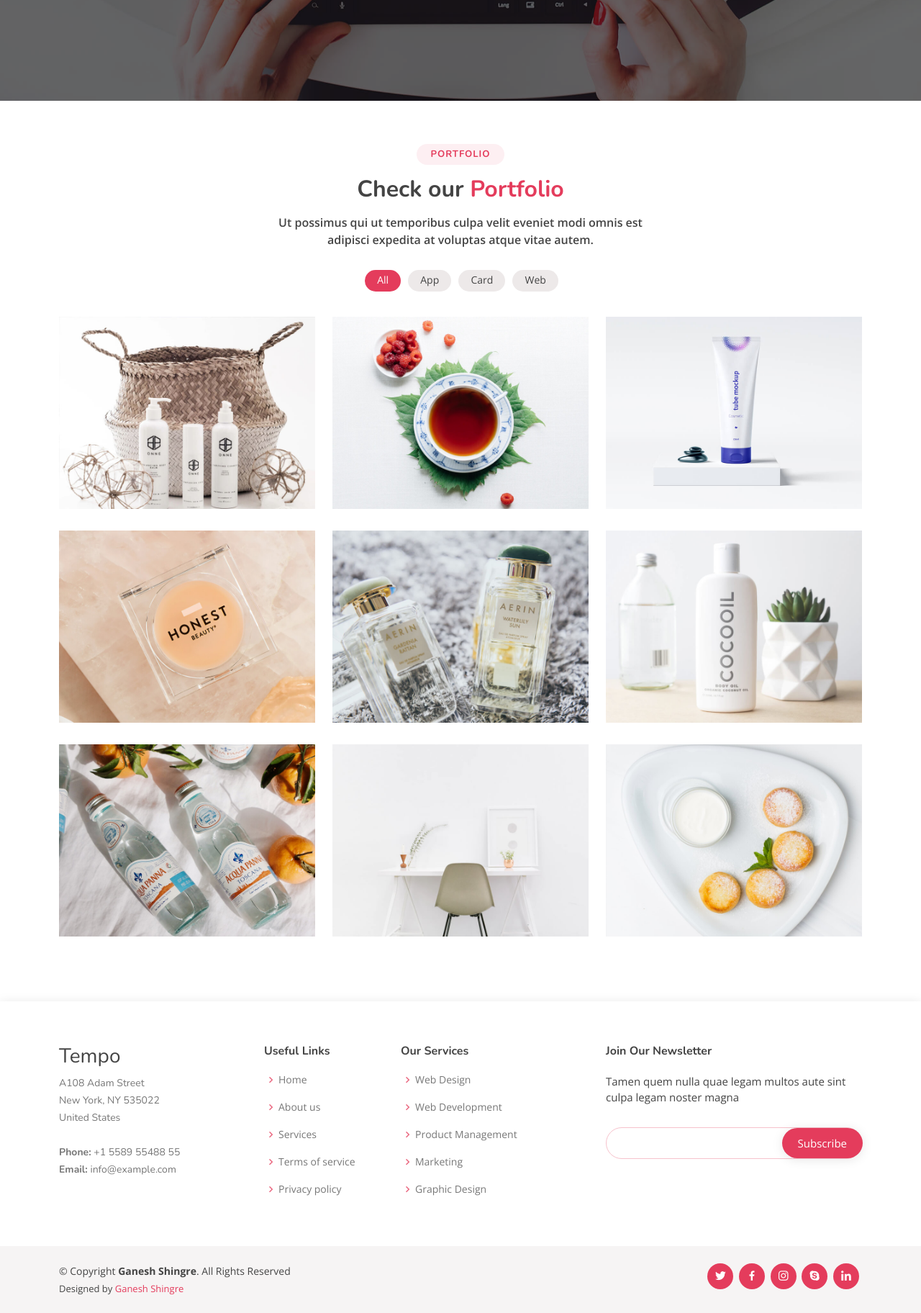
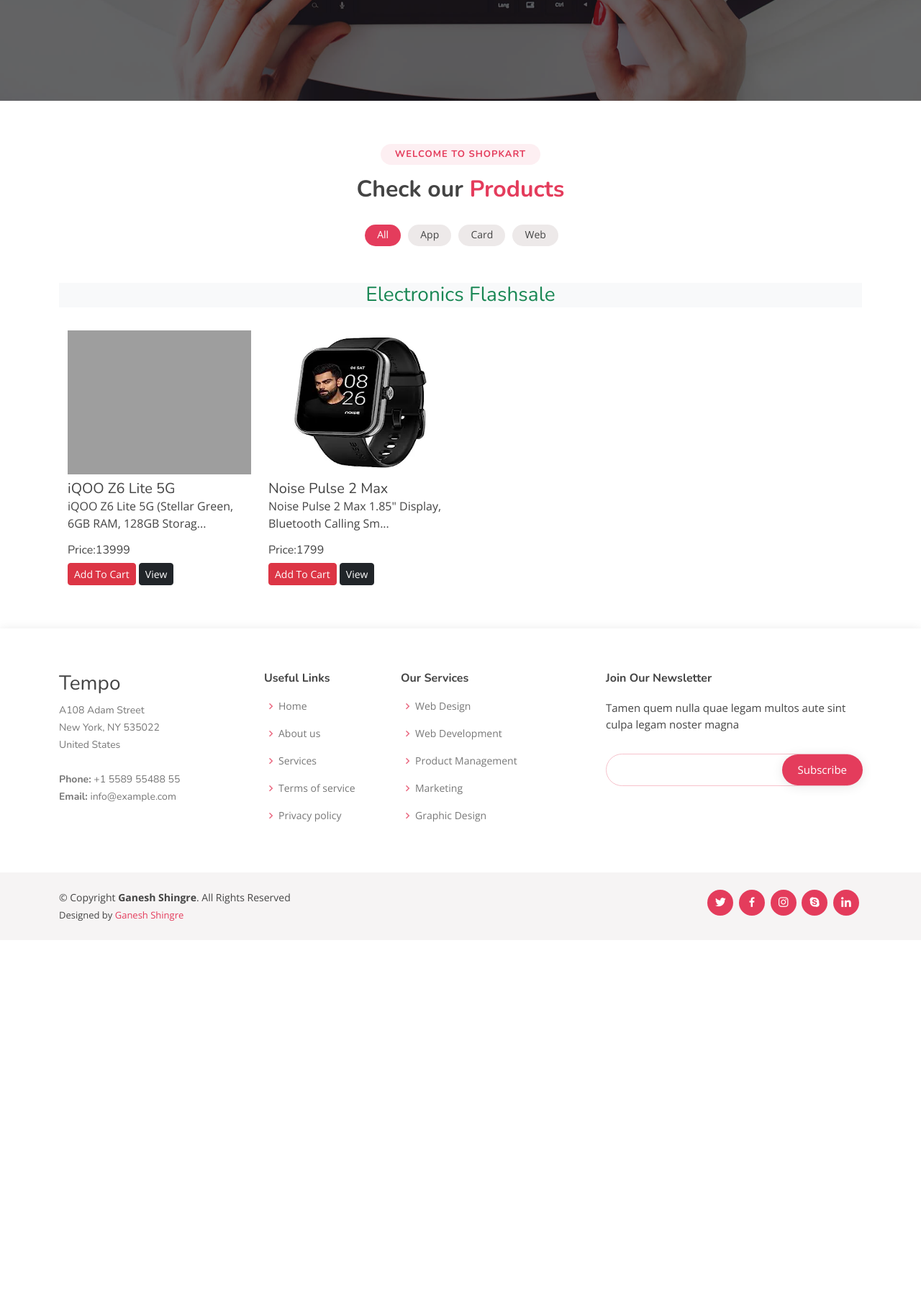
Before and after one commit to Ganesh041111/Django-Project, a Django app: page / in a window 1280 px wide. Shown: the part 660-2484 px from the top of the page at 72% size. After the commit the page ends 1940 px from the top, so only its background shows below. Run offline with Django 4.2, Linux system fonts and the light colour scheme; data comes from the database, SQL or seed files in the repository; some libraries are stand-ins or nearby versions; grey boxes are pictures that could not be loaded.

Commit message:
Product display on frontend

```diff
--- a/Ecommerce-Website/ecommerce/ecommerceapp/views.py
+++ b/Ecommerce-Website/ecommerce/ecommerceapp/views.py
@@ -1,9 +1,19 @@
 from django.shortcuts import render
-from ecommerceapp.models import Contact
+from ecommerceapp.models import Contact, Product
 from django.contrib import messages
+from math import ceil
 # Create your views here.
 def index(request):
-    return render(request, "index.html")
+    allProds=[]
+    catprods=Product.objects.values('category', 'id')
+    cats={item['category'] for item in catprods}
+    for cat in cats:
+        prod=Product.objects.filter(category=cat)
+        n=len(prod)
+        nSlides = n//4 + ceil((n/4) - (n//4))
+        allProds.append([prod, range(1, nSlides), nSlides])
+    params={'allProds':allProds}
+    return render(request, "index.html", params)
 
 def contactus(request):
     if request.method=="POST":
--- a/Ecommerce-Website/ecommerce/templates/index.html
+++ b/Ecommerce-Website/ecommerce/templates/index.html
@@ -6,6 +6,7 @@
 {% endblock content %}
 
 {% block body %}
+{% load static %}
 
     <!-- ======= Portfolio Section ======= -->
     <section id="portfolio" class="portfolio">
@@ -18,9 +19,8 @@
         {% endfor %}
 
         <div class="section-title">
-          <h2>Portfolio</h2>
-          <h3>Check our <span>Portfolio</span></h3>
-          <p>Ut possimus qui ut temporibus culpa velit eveniet modi omnis est adipisci expedita at voluptas atque vitae autem.</p>
+          <h2>Welcome to ShopKart</h2>
+          <h3>Check our <span>Products</span></h3>
         </div>
 
         <div class="row">
@@ -34,7 +34,35 @@
           </div>
         </div>
 
-        <div class="row portfolio-container">
+        {% for product, range, nSlides in allProds %}
+
+        <h3 class="my-3 text-center text-success bg-light">{{product.0.category}} Flashsale</h3>
+        <div class="container">
+          <div class="row">
+            {% for i in product %}
+            <div class="col-md-3 mt-3">
+              <img src="/media/{{i.image}}" class="card-img-top" height="200px" width="150px" alt="No image found">
+              <div class="card-body">
+                <h5 class="card-title mt-2" id="namepr{{i.id}}">{{i.product_name}}</h5>
+                <p class="card-text">{{i.desc|slice:"0:53"}}...</p>
+                <h6 class="card-title">
+                  Price:<span id="pricepr{{i.id}}">{{i.price}}</span>
+                </h6>
+                <span id="divpr{{i.id}}" class="divpr">
+                  <button id="pr{{i.id}}" class="btn btn-danger cart btn-sm mt-2">
+                    Add To Cart
+                  </button>
+                </span>
+                <a href="/media/{{i.image}}">
+                  <button class="btn btn-dark btn-sm cart mt-2">View</button>
+                </a>
+              </div>
+            </div>
+            {% endfor %}
+          </div>
+        </div>
+        {% endfor %}
+        <!-- <div class="row portfolio-container">
 
           <div class="col-lg-4 col-md-6 portfolio-item filter-app">
             <img src="static/assets/img/portfolio/portfolio-1.jpg" class="img-fluid" alt="">
@@ -126,7 +154,7 @@
             </div>
           </div>
 
-        </div>
+        </div> -->
 
       </div>
     </section><!-- End Portfolio Section -->
```
